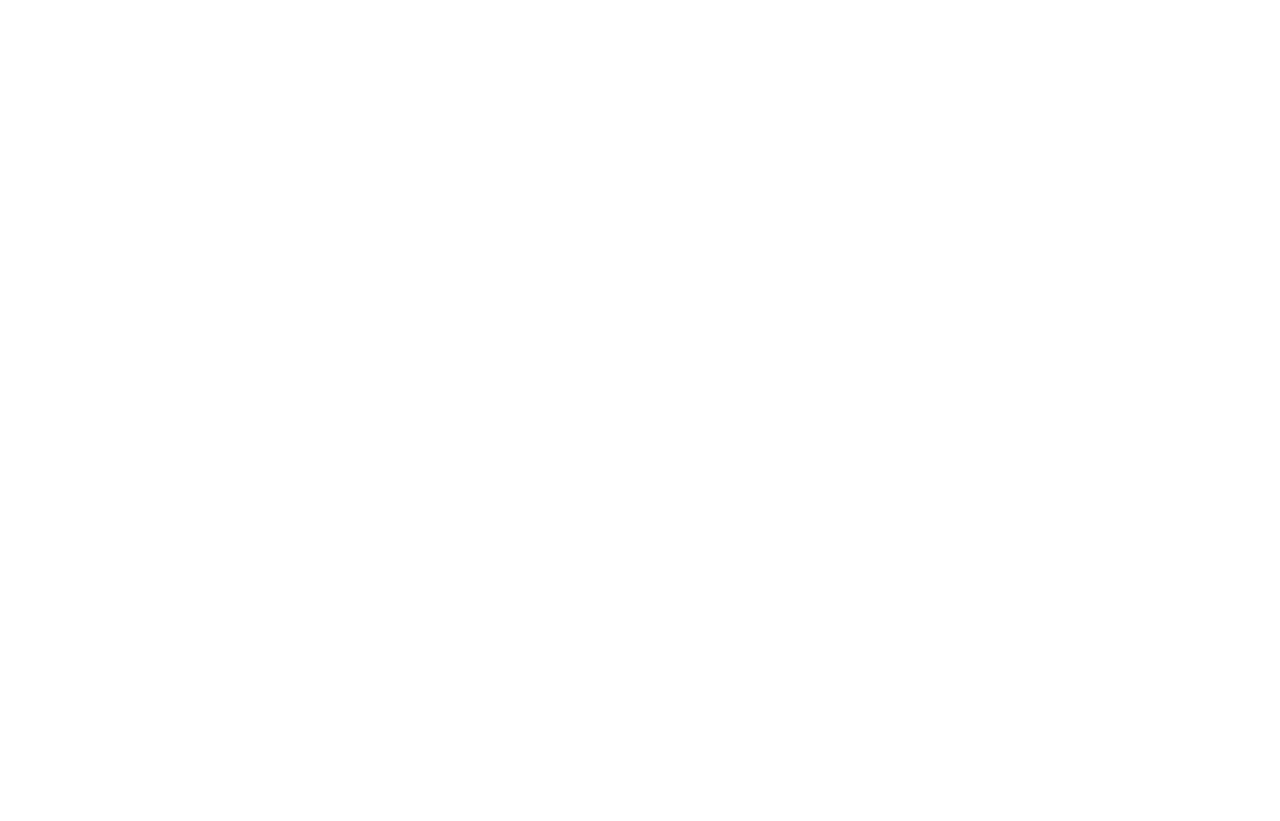
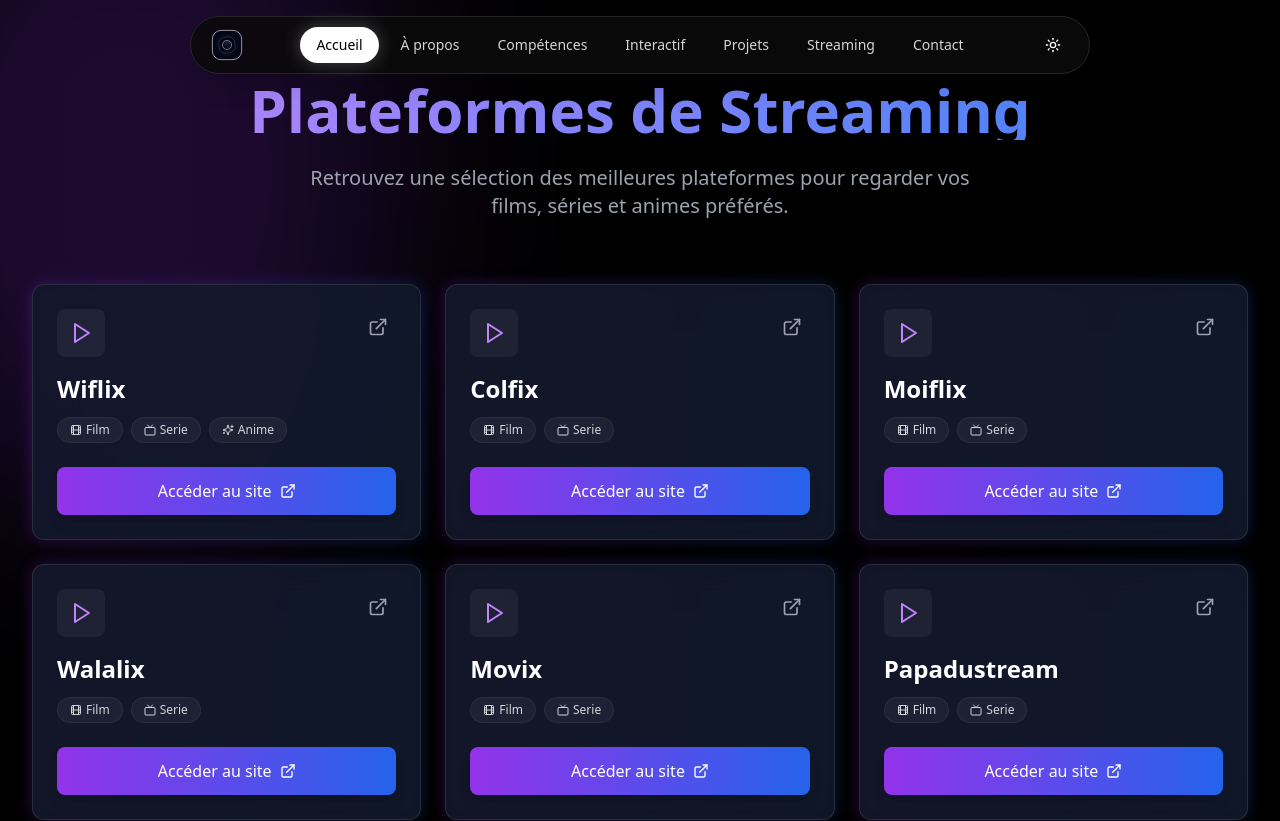
Before and after one commit to andriantahiry2024/portfolio-client-2025, a React (Vite) app in the folder Client/: page /streaming in a window 1280 px wide. Before the commit this address had no page. Shown: the top 821 px of the page. Before the commit the page ends 800 px from the top, so only its background shows below. Built offline with nearby package versions, Linux system fonts and the light colour scheme.

Commit message:
feat: add streaming page and update navbar

```diff
--- a/Client/src/App.tsx
+++ b/Client/src/App.tsx
@@ -11,6 +11,7 @@
 const BlogPostDetailPage = lazy(() => import("./components/BlogPostDetail"));
 const PrivacyPolicy = lazy(() => import("./pages/PrivacyPolicy"));
 const TermsOfService = lazy(() => import("./pages/TermsOfService"));
+const StreamingPage = lazy(() => import("./pages/StreamingPage"));
 
 function App() {
   // Suspense fallback component
@@ -35,10 +36,10 @@
           <Route path="/Portfolio-2025/*" element={<Navigate to="/" replace />} />
           <Route path="/" element={<Home />} errorElement={<ErrorBoundary />} />
           <Route path="/blog" element={<BlogPage />} errorElement={<ErrorBoundary />} />
-          {/* Modifier la route pour utiliser :slug au lieu de :id */}
           <Route path="/blog/:slug" element={<BlogPostDetail />} errorElement={<ErrorBoundary />} />
           <Route path="/politique-de-confidentialite" element={<PrivacyPolicy />} errorElement={<ErrorBoundary />} />
           <Route path="/conditions-utilisation" element={<TermsOfService />} errorElement={<ErrorBoundary />} />
+          <Route path="/streaming" element={<StreamingPage />} errorElement={<ErrorBoundary />} />
         </Routes>
 
         <ScrollToTop />
--- a/Client/src/components/Navbar.tsx
+++ b/Client/src/components/Navbar.tsx
@@ -39,6 +39,7 @@
     { name: "Compétences", href: "#skills" },
     { name: "Interactif", href: "#interactive" },
     { name: "Projets", href: "#projects" },
+    { name: "Streaming", href: "/streaming", isExternal: true },
     { name: "Contact", href: "#contact" },
   ];
 
@@ -154,9 +155,7 @@
               alt="Logo Andriantahiry Portfolio 2025"
               className="h-7 w-auto md:h-8"
             />
-            <span className="text-[10px] md:text-xs font-semibold tracking-[0.28em] uppercase text-black dark:text-white">
-              Teckforgeek
-            </span>
+
           </button>
 
           {/* Desktop Navigation */}
--- a/Client/src/components/ProtectedRoute.tsx
+++ /dev/null
@@ -1,48 +0,0 @@
-// Client/src/components/ProtectedRoute.tsx
-import React from 'react';
-import { Navigate, Outlet } from 'react-router-dom';
-
-interface ProtectedRouteProps {
-  allowedRoles: string[]; // Ex: ['ADMIN', 'SUPERADMIN']
-}
-
-const ProtectedRoute: React.FC<ProtectedRouteProps> = ({ allowedRoles }) => {
-  // --- Logique de vérification d'authentification et de rôle ---
-  // Ceci est un exemple simple utilisant localStorage.
-  // Remplacez par votre logique de contexte/store d'authentification.
-  const token = localStorage.getItem('authToken');
-  const userDataString = localStorage.getItem('userData');
-  let userRole: string | null = null;
-
-  if (userDataString) {
-    try {
-      const userData = JSON.parse(userDataString);
-      userRole = userData?.role;
-    } catch (e) {
-      console.error("Erreur parsing userData:", e);
-      // Gérer l'erreur, peut-être déconnecter l'utilisateur
-      localStorage.removeItem('authToken');
-      localStorage.removeItem('userData');
-      return <Navigate to="/login" replace />;
-    }
-  }
-
-  // Vérifier si l'utilisateur est connecté
-  if (!token) {
-    // Non connecté, rediriger vers la page de login
-    return <Navigate to="/login" replace />;
-  }
-
-  // Vérifier si l'utilisateur a le rôle requis
-  if (!userRole || !allowedRoles.includes(userRole)) {
-    // Rôle non autorisé, rediriger vers une page d'erreur ou l'accueil
-    // Vous pourriez créer une page spécifique "Non Autorisé"
-    console.warn(`Accès non autorisé pour le rôle: ${userRole}`);
-    return <Navigate to="/" replace />; // Redirige vers l'accueil par défaut
-  }
-
-  // Autorisé : afficher le contenu de la route enfant
-  return <Outlet />;
-};
-
-export default ProtectedRoute;
--- /dev/null
+++ b/Client/src/pages/StreamingPage.tsx
@@ -0,0 +1,126 @@
+import React from "react";
+import { motion } from "framer-motion";
+import { ExternalLink, Play, Film, Tv, Sparkles } from "lucide-react";
+import Navbar from "../components/Navbar";
+import Footer from "../components/Footer";
+
+const platforms = [
+    { name: "Wiflix", url: "https://flemmix.bond/", tags: ["film", "serie", "anime"] },
+    { name: "Colfix", url: "https://coflix.nexus/", tags: ["film", "serie"] },
+    { name: "Moiflix", url: "https://moiflix.org/", tags: ["film", "serie"] },
+    { name: "Walalix", url: "https://walalix.fr/", tags: ["film", "serie"] },
+    { name: "Movix", url: "https://movix.club/", tags: ["film", "serie"] },
+    { name: "Papadustream", url: "https://papadustream.trade/", tags: ["film", "serie"] },
+    { name: "Wowfilm", url: "https://wowfilms1225.site/", tags: ["film", "serie"] },
+    { name: "1jour1film", url: "https://1jour1film1225b.site/", tags: ["film", "serie"] },
+    { name: "Walaflix", url: "https://xalaflix.men/", tags: ["film", "serie"] },
+    { name: "FrenchStream", url: "https://fs2.lol/", tags: ["film", "serie", "anime"] },
+    { name: "Wookafr", url: "https://wookafr.nexus/", tags: ["film", "serie"] },
+    { name: "Esprit dongua", url: "https://esprit-donghua.xyz/anime/", tags: ["anime"] },
+    { name: "Gum gum", url: "https://gum-gum-streaming.com/vf/", tags: ["anime"] },
+];
+
+const TagIcon = ({ tag }: { tag: string }) => {
+    switch (tag) {
+        case "film":
+            return <Film className="w-3 h-3 mr-1" />;
+        case "serie":
+            return <Tv className="w-3 h-3 mr-1" />;
+        case "anime":
+            return <Sparkles className="w-3 h-3 mr-1" />;
+        default:
+            return null;
+    }
+};
+
+const StreamingPage = () => {
+    return (
+        <>
+            <Navbar />
+            <div className="min-h-screen bg-black text-white pt-20 pb-10 px-4 sm:px-6 lg:px-8 relative overflow-hidden">
+                {/* Background gradients */}
+                <div className="absolute top-0 left-0 w-full h-full overflow-hidden z-0 pointing-events-none">
+                    <div className="absolute top-[-10%] left-[-10%] w-[40%] h-[40%] bg-purple-600/20 rounded-full blur-[100px]" />
+                    <div className="absolute bottom-[-10%] right-[-10%] w-[40%] h-[40%] bg-blue-600/20 rounded-full blur-[100px]" />
+                </div>
+
+                <div className="relative z-10 max-w-7xl mx-auto">
+                    <motion.div
+                        initial={{ opacity: 0, y: 20 }}
+                        animate={{ opacity: 1, y: 0 }}
+                        transition={{ duration: 0.6 }}
+                        className="text-center mb-16"
+                    >
+                        <h1 className="text-4xl md:text-6xl font-bold bg-clip-text text-transparent bg-gradient-to-r from-purple-400 to-blue-500 mb-6">
+                            Plateformes de Streaming
+                        </h1>
+                        <p className="text-xl text-gray-400 max-w-2xl mx-auto">
+                            Retrouvez une sélection des meilleures plateformes pour regarder vos films, séries et animes préférés.
+                        </p>
+                    </motion.div>
+
+                    <div className="grid grid-cols-1 md:grid-cols-2 lg:grid-cols-3 gap-6">
+                        {platforms.map((platform, index) => (
+                            <motion.div
+                                key={platform.name}
+                                initial={{ opacity: 0, y: 20 }}
+                                animate={{ opacity: 1, y: 0 }}
+                                transition={{ duration: 0.4, delay: index * 0.05 }}
+                                className="group relative"
+                            >
+                                <div className="absolute inset-0 bg-gradient-to-r from-purple-600 to-blue-600 rounded-xl blur opacity-25 group-hover:opacity-60 transition duration-500"></div>
+
+                                <div className="relative h-full bg-gray-900/90 backdrop-blur-xl border border-white/10 p-6 rounded-xl hover:border-white/20 transition duration-300 flex flex-col justify-between">
+                                    <div>
+                                        <div className="flex justify-between items-start mb-4">
+                                            <div className="p-3 bg-white/5 rounded-lg group-hover:bg-white/10 transition-colors">
+                                                <Play className="w-6 h-6 text-purple-400 group-hover:text-purple-300 transition-colors" />
+                                            </div>
+                                            <a
+                                                href={platform.url}
+                                                target="_blank"
+                                                rel="noopener noreferrer"
+                                                className="p-2 text-gray-400 hover:text-white transition-colors"
+                                            >
+                                                <ExternalLink className="w-5 h-5" />
+                                            </a>
+                                        </div>
+
+                                        <h3 className="text-2xl font-bold mb-3 text-white group-hover:text-transparent group-hover:bg-clip-text group-hover:bg-gradient-to-r group-hover:from-purple-400 group-hover:to-blue-400 transition-all duration-300">
+                                            {platform.name}
+                                        </h3>
+
+                                        <div className="flex flex-wrap gap-2 mb-6">
+                                            {platform.tags.map((tag) => (
+                                                <span
+                                                    key={tag}
+                                                    className="px-3 py-1 text-xs rounded-full bg-white/5 border border-white/5 text-gray-300 flex items-center capitalize group-hover:border-white/10 transition-colors"
+                                                >
+                                                    <TagIcon tag={tag} />
+                                                    {tag}
+                                                </span>
+                                            ))}
+                                        </div>
+                                    </div>
+
+                                    <a
+                                        href={platform.url}
+                                        target="_blank"
+                                        rel="noopener noreferrer"
+                                        className="block w-full py-3 px-4 bg-gradient-to-r from-purple-600 to-blue-600 hover:from-purple-500 hover:to-blue-500 text-white font-medium rounded-lg text-center transition-all duration-300 transform hover:scale-[1.02] shadow-lg hover:shadow-purple-500/25 flex items-center justify-center gap-2"
+                                    >
+                                        Accéder au site
+                                        <ExternalLink className="w-4 h-4" />
+                                    </a>
+                                </div>
+                            </motion.div>
+                        ))}
+                    </div>
+                </div>
+            </div>
+            <Footer />
+        </>
+    );
+};
+
+export default StreamingPage;
```
Also changed, not shown: Client/src/main.tsx (+5 -3 lines), package.json (line endings or trailing spaces), 2 other files (tests, documents, lock files or other folders).
